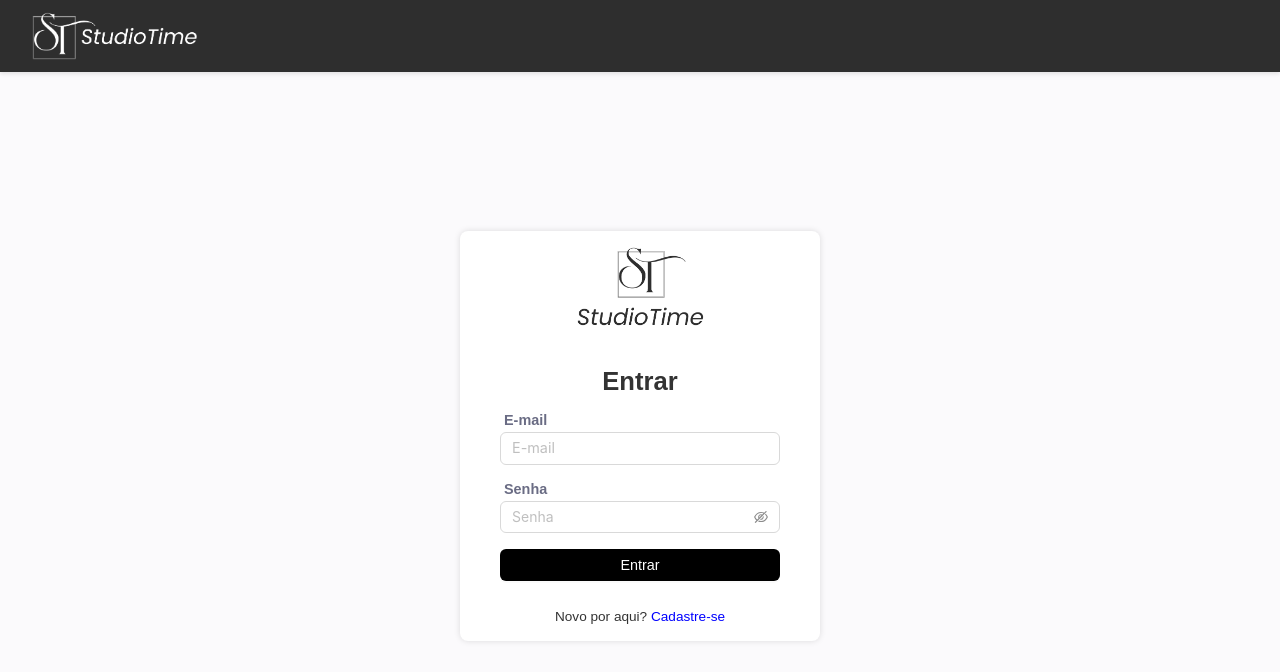
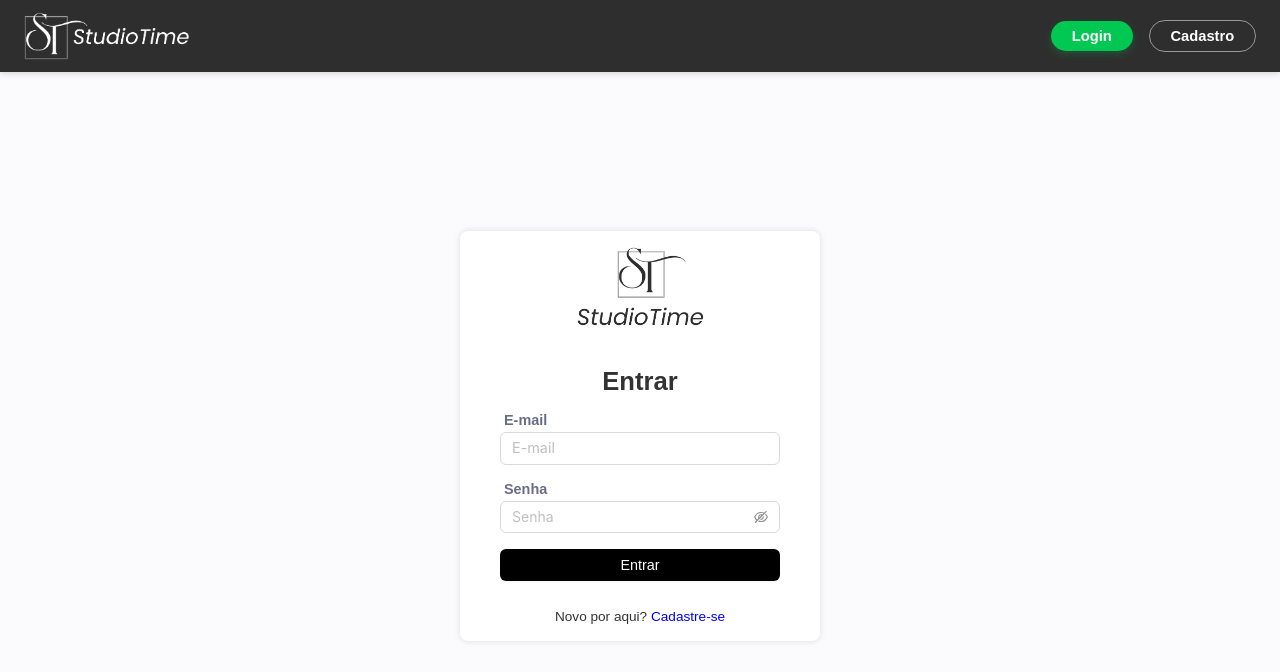
Before and after one commit to victorgpd/StudioTime, a React (Vite) app: page /login in a window 1280 px wide. Shown: the top 672 px of the page. Built offline with nearby package versions, Linux system fonts and the light colour scheme; no server answers.

Commit message:
adicionando botões para usuários logados no header e ajuste para tratar erro no ContainerPage

```diff
--- a/src/components/ContainerPage/styles.ts
+++ b/src/components/ContainerPage/styles.ts
@@ -6,7 +6,9 @@
   justifyContent?: "flex-start" | "space-between" | "space-around" | "space-evenly" | "center" | "flex-end" | undefined;
 }
 
-export const Container = styled.div<ContainerProps>`
+export const Container = styled.div.withConfig({
+  shouldForwardProp: (prop) => !["alignItems", "justifyContent", "gap"].includes(prop),
+})<ContainerProps>`
   width: 100%;
   height: 100%;
 
--- a/src/components/Header/index.tsx
+++ b/src/components/Header/index.tsx
@@ -1,13 +1,45 @@
 import { useNavigate } from "react-router-dom";
-import { Container, Logo } from "./styles";
+import { Container, Logo, ButtonsWrapper, ButtonHeader, UserName } from "./styles";
 import { RoutesEnum } from "../../enums/routes";
+import { useAppSelector } from "../../redux/hook";
+import { useAuth } from "../../hooks/useAuth";
 
 const Header = () => {
   const navigate = useNavigate();
+  const { logout } = useAuth(navigate);
+  const { user } = useAppSelector((state) => state.globalReducer);
+
+  const isLoggedIn = !!user?.uid;
+
+  const capitalizeFirstLetter = () => {
+    if (!user?.name) return "";
+
+    const name = user?.name.split(" ")[0];
+    return name.charAt(0).toUpperCase() + name.slice(1).toLowerCase();
+  };
 
   return (
     <Container>
       <Logo src="/images/logo-horizontal.png" alt="Logo StudioTime" onClick={() => navigate(RoutesEnum.Home)} />
+
+      {!isLoggedIn ? (
+        <ButtonsWrapper>
+          <ButtonHeader onClick={() => navigate(RoutesEnum.Login)}>Login</ButtonHeader>
+          <ButtonHeader onClick={() => navigate(RoutesEnum.Register)} $secondary>
+            Cadastro
+          </ButtonHeader>
+        </ButtonsWrapper>
+      ) : (
+        <ButtonsWrapper>
+          <UserName>Olá, {capitalizeFirstLetter()}</UserName>
+
+          <ButtonHeader onClick={() => navigate(RoutesEnum.Painel)} $secondary>
+            Painel
+          </ButtonHeader>
+
+          <ButtonHeader onClick={logout}>Sair</ButtonHeader>
+        </ButtonsWrapper>
+      )}
     </Container>
   );
 };
--- a/src/components/Header/styles.ts
+++ b/src/components/Header/styles.ts
@@ -2,10 +2,9 @@
 
 export const Container = styled.header`
   height: 72px;
-  padding: 0 2rem;
-
+  padding: 0 1.5rem;
   background-color: #2e2e2e;
-  box-shadow: 0 2px 4px rgba(0, 0, 0, 0.1);
+  box-shadow: 0 2px 6px rgba(0, 0, 0, 0.15);
 
   display: flex;
   justify-content: space-between;
@@ -30,3 +29,49 @@
     transform: scale(1.05);
   }
 `;
+
+export const ButtonsWrapper = styled.div`
+  display: flex;
+  align-items: center;
+  gap: 1rem;
+
+  @media (max-width: 480px) {
+    gap: 0.5rem;
+  }
+`;
+
+interface ButtonProps {
+  $secondary?: boolean;
+}
+
+export const ButtonHeader = styled.button<ButtonProps>`
+  font-weight: 600;
+  border-radius: 999px;
+  font-size: 0.92rem;
+  padding: 0.45rem 1.3rem;
+
+  color: ${({ $secondary }) => ($secondary ? "#ffffff" : "#ffffff")};
+  border: ${({ $secondary }) => ($secondary ? "1px solid #ffffff80" : "none")};
+  background-color: ${({ $secondary }) => ($secondary ? "transparent" : "#00c853")};
+  box-shadow: ${({ $secondary }) => ($secondary ? "none" : "0 3px 8px rgba(0, 200, 83, 0.25)")};
+
+  cursor: pointer;
+  transition: all 0.2s ease;
+
+  &:hover {
+    transform: scale(1.03);
+    background-color: ${({ $secondary }) => ($secondary ? "#ffffff1a" : "#00b44b")};
+    box-shadow: 0 4px 10px rgba(0, 0, 0, 0.3);
+  }
+
+  &:focus {
+    outline: none;
+    box-shadow: 0 0 0 3px rgba(0, 200, 83, 0.3);
+  }
+`;
+
+export const UserName = styled.span`
+  color: #ffffffdd;
+  font-weight: 500;
+  font-size: 0.95rem;
+`;
```
